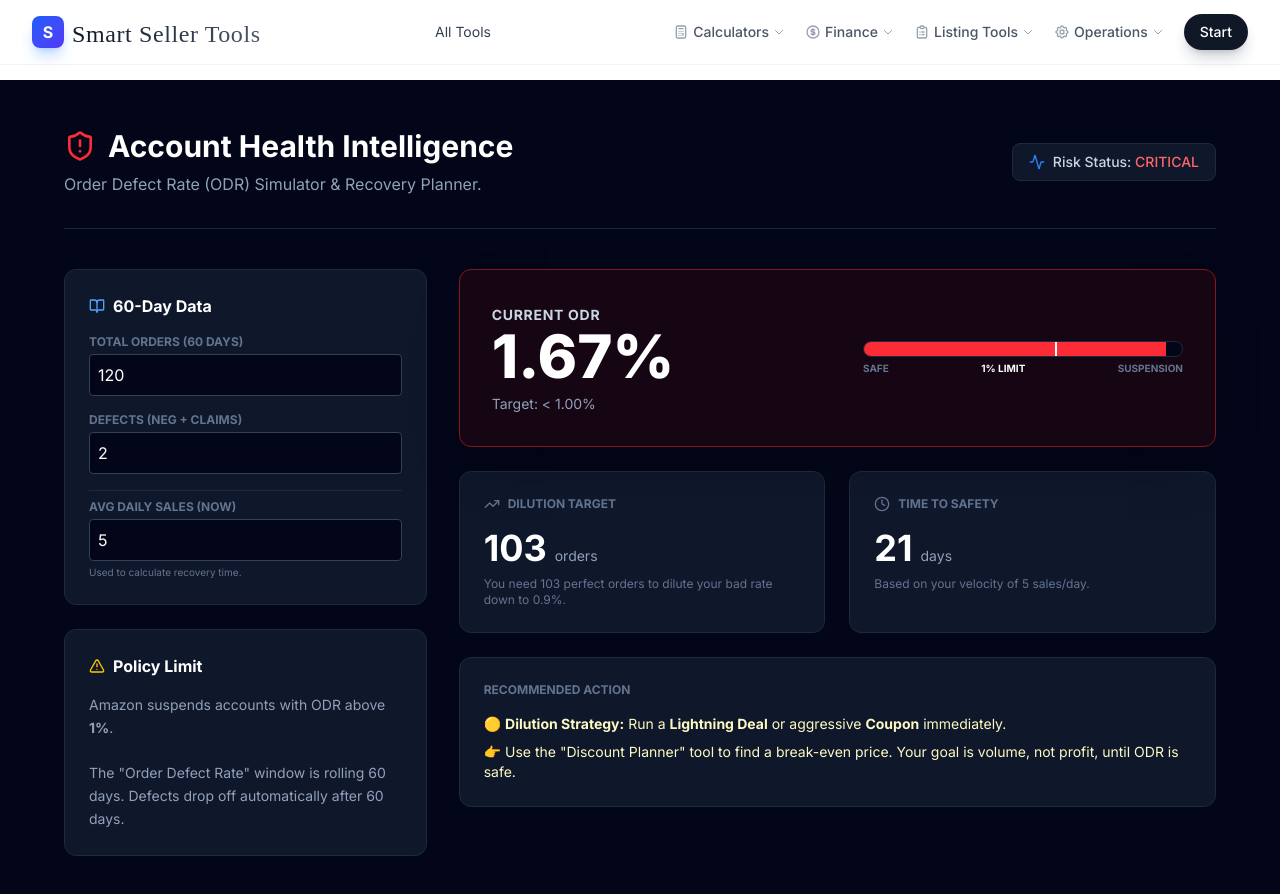
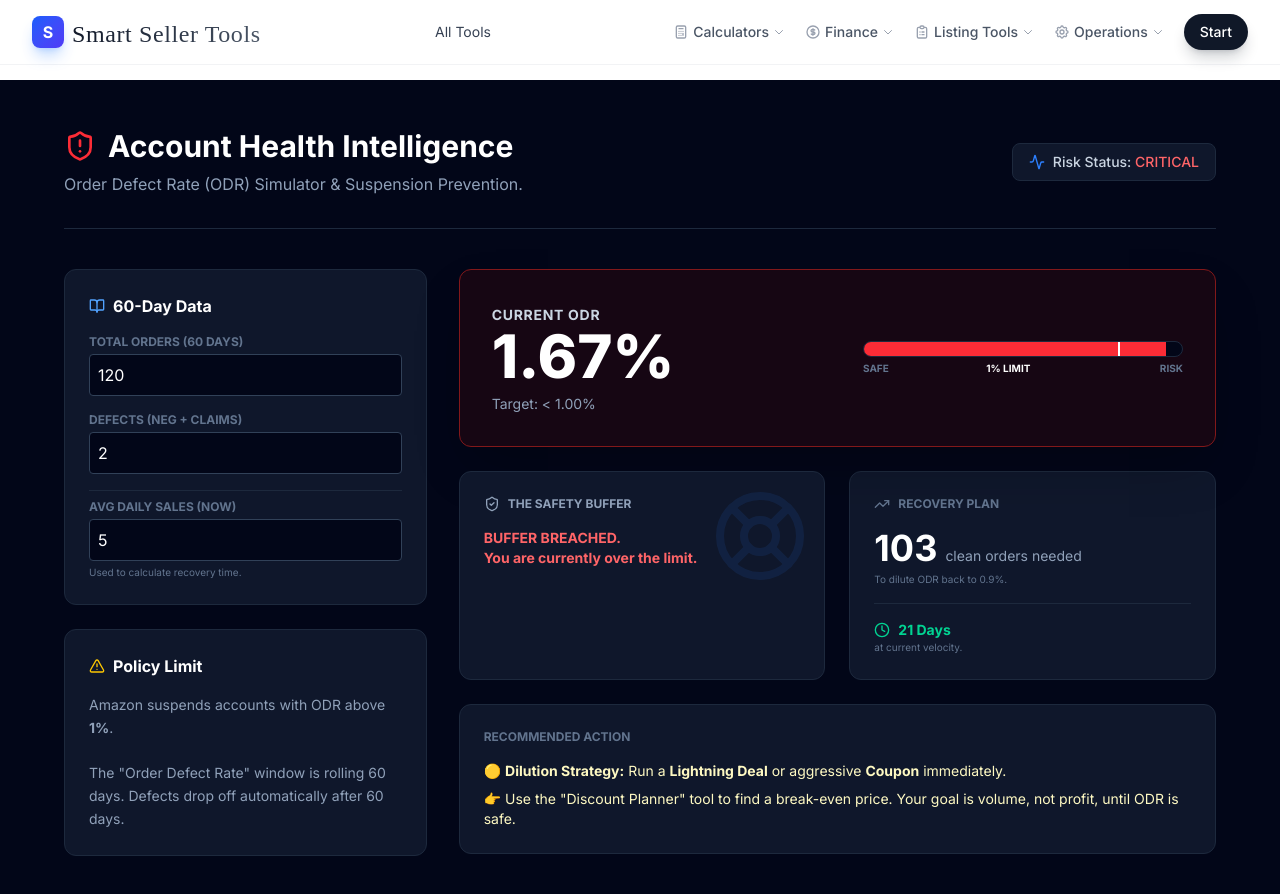
Before and after one commit to Smart-rwl/amazon-image-tool, a Next.js app: page /odr-calculator in a window 1280 px wide. Shown: the top 894 px of the page. Built offline with nearby package versions, Linux system fonts and the light colour scheme; a web font is replaced by a local one.

Commit message:
odr calculator

```diff
--- a/app/odr-calculator/page.tsx
+++ b/app/odr-calculator/page.tsx
@@ -9,7 +9,9 @@ import {
   AlertTriangle,
   BookOpen,
   Activity,
-  CheckCircle2 // <--- Added this missing import
+  CheckCircle2,
+  LifeBuoy, // NEW
+  Ban       // NEW
 } from 'lucide-react';
 
 export default function AccountHealthIntelligence() {
@@ -28,7 +30,8 @@ export default function AccountHealthIntelligence() {
     ordersNeeded: 0,
     daysToRecover: 0,
     status: 'safe' as 'safe' | 'warning' | 'critical' | 'suspended',
-    riskScore: 0
+    riskScore: 0,
+    defectBuffer: 0 // NEW
   });
 
   // --- ENGINE ---
@@ -37,11 +40,6 @@ export default function AccountHealthIntelligence() {
     const odr = totalOrders > 0 ? (defects / totalOrders) * 100 : 0;
 
     // B. Recovery Math (Target < 1%)
-    // Formula: defects / (totalOrders + X) = 0.009 (Target 0.9%)
-    // defects = 0.009 * (totalOrders + X)
-    // defects / 0.009 = totalOrders + X
-    // X = (defects / 0.009) - totalOrders
-
     const targetRate = 0.009; // 0.9% safety buffer
     let needed = 0;
 
@@ -53,14 +51,20 @@ export default function AccountHealthIntelligence() {
     // C. Time to Recover
     const days = dailyVelocity > 0 ? Math.ceil(needed / dailyVelocity) : 0;
 
-    // D. Risk Logic
+    // D. NEW: "Survival Buffer" Calculation
+    // How many defects can I take before hitting 1%?
+    // 1% of Total Orders = Max Allowable Defects
+    const maxDefects = Math.floor(totalOrders * 0.01);
+    const buffer = maxDefects - defects;
+
+    // E. Risk Logic
     let status: 'safe' | 'warning' | 'critical' | 'suspended' = 'safe';
     let risk = 0; // 0-100 scale for UI gauge
 
-    if (odr < 1) {
+    if (odr < 0.7) {
       status = 'safe';
       risk = (odr / 1) * 60; // 0% to 60% gauge fill
-    } else if (odr < 1.5) {
+    } else if (odr < 1) {
       status = 'warning';
       risk = 75;
     } else {
@@ -70,7 +74,7 @@ export default function AccountHealthIntelligence() {
 
     // "Impossible" check
     if (needed > 500 && dailyVelocity < 10) {
-      status = 'suspended'; // Math alone won't save you
+      status = 'suspended';
     }
 
     setMetrics({
@@ -78,7 +82,8 @@ export default function AccountHealthIntelligence() {
       ordersNeeded: needed > 0 ? needed : 0,
       daysToRecover: days,
       status,
-      riskScore: risk
+      riskScore: risk,
+      defectBuffer: Math.max(buffer, 0)
     });
 
   }, [totalOrders, defects, dailyVelocity]);
@@ -95,7 +100,7 @@ export default function AccountHealthIntelligence() {
               Account Health Intelligence
             </h1>
             <p className="text-slate-400 mt-2">
-              Order Defect Rate (ODR) Simulator & Recovery Planner.
+              Order Defect Rate (ODR) Simulator & Suspension Prevention.
             </p>
           </div>
           <div className="flex items-center gap-2 bg-slate-900 px-4 py-2 rounded-lg border border-slate-800">
@@ -116,7 +121,6 @@ export default function AccountHealthIntelligence() {
                <h3 className="text-white font-bold flex items-center gap-2 mb-4">
                   <BookOpen className="w-4 h-4 text-blue-400" /> 60-Day Data
                </h3>
-
                <div className="space-y-4">
                   <div>
                      <label className="text-xs font-bold text-slate-500 uppercase mb-1 block">Total Orders (60 Days)</label>
@@ -126,9 +130,7 @@ export default function AccountHealthIntelligence() {
                      <label className="text-xs font-bold text-slate-500 uppercase mb-1 block">Defects (Neg + Claims)</label>
                      <input type="number" value={defects} onChange={e => setDefects(Number(e.target.value))} className="w-full bg-slate-950 border border-slate-700 rounded p-2 text-white font-mono focus:border-red-500 outline-none" />
                   </div>
-
                   <div className="h-px bg-slate-800 my-2"></div>
-
                   <div>
                      <label className="text-xs font-bold text-slate-500 uppercase mb-1 block">Avg Daily Sales (Now)</label>
                      <input type="number" value={dailyVelocity} onChange={e => setDailyVelocity(Number(e.target.value))} className="w-full bg-slate-950 border border-slate-700 rounded p-2 text-white font-mono focus:border-emerald-500 outline-none" />
@@ -154,7 +156,7 @@ export default function AccountHealthIntelligence() {
           {/* --- RIGHT: INTELLIGENCE PANEL (8 Cols) --- */}
           <div className="lg:col-span-8 space-y-6">
 
-            {/* 1. ODR Dashboard */}
+            {/* 1. ODR Gauge & Dashboard */}
             <div className={`rounded-xl border p-8 shadow-2xl relative overflow-hidden ${
                metrics.status === 'safe' ? 'bg-emerald-950/30 border-emerald-900' : 'bg-red-950/30 border-red-900'
             }`}>
@@ -169,7 +171,7 @@ export default function AccountHealthIntelligence() {
                      </p>
                   </div>
 
-                  {/* Gauge Visual */}
+                  {/* Visual Gauge */}
                   <div className="flex-1 w-full md:max-w-xs">
                      <div className="h-4 w-full bg-slate-950 rounded-full border border-slate-800 overflow-hidden relative">
                         <div
@@ -179,61 +181,78 @@ export default function AccountHealthIntelligence() {
                            style={{ width: `${metrics.riskScore}%` }}
                         ></div>
                         {/* 1% Limit Marker */}
-                        <div className="absolute top-0 bottom-0 w-0.5 bg-white z-10" style={{ left: '60%' }} title="1% Threshold"></div>
+                        <div className="absolute top-0 bottom-0 w-0.5 bg-white z-10" style={{ left: '80%' }} title="1% Threshold"></div>
                      </div>
                      <div className="flex justify-between text-[10px] text-slate-500 mt-1 uppercase font-bold">
                         <span>Safe</span>
-                        <span className="text-white">1% Limit</span>
-                        <span>Suspension</span>
+                        <span className="text-white pr-8">1% Limit</span>
+                        <span>Risk</span>
                      </div>
                   </div>
                </div>
             </div>
 
-            {/* 2. Recovery Plan */}
-            {metrics.ordersNeeded > 0 ? (
+            {/* 2. Intelligent Action Cards */}
             <div className="grid grid-cols-1 md:grid-cols-2 gap-6">
 
+               {/* NEW: The Buffer Card */}
+               <div className="bg-slate-900 border border-slate-800 rounded-xl p-6 relative overflow-hidden group hover:border-blue-500/50 transition-colors">
+                   <div className="absolute right-0 top-0 opacity-10 p-4">
+                       <LifeBuoy className="w-24 h-24 text-blue-500" />
+                   </div>
+                   <h3 className="text-xs font-bold text-slate-400 uppercase mb-4 flex items-center gap-2">
+                       <ShieldCheck className="w-4 h-4" /> The Safety Buffer
+                   </h3>
+
+                   {metrics.status === 'critical' || metrics.status === 'suspended' ? (
+                       <div className="text-red-400 font-bold text-sm">
+                           BUFFER BREACHED. <br/> You are currently over the limit.
+                       </div>
+                   ) : (
+                       <>
+                           <div className="text-4xl font-black text-white mb-2">{metrics.defectBuffer}</div>
+                           <p className="text-xs text-slate-400 leading-relaxed relative z-10">
+                               You can afford exactly <b>{metrics.defectBuffer} more defects</b> before your ODR hits 1% and triggers a review.
+                           </p>
+                       </>
+                   )}
+               </div>
+
+               {/* The Recovery Card */}
+               {metrics.ordersNeeded > 0 ? (
                    <div className="bg-slate-900 border border-slate-800 rounded-xl p-6">
                       <h3 className="text-xs font-bold uppercase text-slate-500 mb-4 flex items-center gap-2">
-                        <TrendingUp className="w-4 h-4" /> Dilution Target
+                         <TrendingUp className="w-4 h-4" /> Recovery Plan
                       </h3>
-                     <div className="flex items-baseline gap-2 mb-2">
+                      <div className="space-y-4">
+                          <div>
+                              <div className="flex items-baseline gap-2">
                                  <span className="text-4xl font-bold text-white">{metrics.ordersNeeded}</span>
-                        <span className="text-sm text-slate-400">orders</span>
+                                 <span className="text-sm text-slate-400">clean orders needed</span>
                               </div>
-                     <p className="text-xs text-slate-500">
-                        You need {metrics.ordersNeeded} perfect orders to dilute your bad rate down to 0.9%.
+                              <p className="text-[10px] text-slate-500 mt-1">
+
+                                To dilute ODR back to 0.9%.
                               </p>
                           </div>
-
-                  <div className="bg-slate-900 border border-slate-800 rounded-xl p-6">
-                     <h3 className="text-xs font-bold uppercase text-slate-500 mb-4 flex items-center gap-2">
-                        <Clock className="w-4 h-4" /> Time to Safety
-                     </h3>
-                     {metrics.status === 'suspended' ? (
-                        <div className="text-red-400 font-bold text-sm">
-                           Math won't save you.
+                          <div className="pt-4 border-t border-slate-800">
+                              <div className="flex items-center gap-2">
+                                 <Clock className="w-4 h-4 text-emerald-400" />
+                                 <span className="text-sm text-emerald-400 font-bold">{metrics.daysToRecover} Days</span>
+                              </div>
+                              <p className="text-[10px] text-slate-500">at current velocity.</p>
+                          </div>
+                      </div>
                    </div>
                ) : (
-                        <div className="flex items-baseline gap-2 mb-2">
-                           <span className="text-4xl font-bold text-white">{metrics.daysToRecover}</span>
-                           <span className="text-sm text-slate-400">days</span>
+                   <div className="bg-emerald-900/20 border border-emerald-900/50 rounded-xl p-6 flex flex-col justify-center items-center text-center">
+                      <CheckCircle2 className="w-12 h-12 text-emerald-500 mb-2" />
+                      <h3 className="text-sm font-bold text-white">All Systems Green</h3>
+                      <p className="text-xs text-slate-400 mt-1">Your ODR is healthy. No dilution needed.</p>
                    </div>
                )}
-                     <p className="text-xs text-slate-500">
-                        Based on your velocity of {dailyVelocity} sales/day.
-                     </p>
-                  </div>
 
             </div>
-            ) : (
-               <div className="bg-emerald-900/20 border border-emerald-900/50 rounded-xl p-8 text-center">
-                  <CheckCircle2 className="w-12 h-12 text-emerald-500 mx-auto mb-4" />
-                  <h3 className="text-xl font-bold text-white">Your Account is Healthy</h3>
-                  <p className="text-slate-400 mt-2">No dilution orders needed. Keep up the good work!</p>
-               </div>
-            )}
 
             {/* 3. Action Guide */}
             {metrics.status !== 'safe' && (
@@ -242,8 +261,8 @@ export default function AccountHealthIntelligence() {
 
                   {metrics.status === 'suspended' ? (
                      <div className="space-y-2 text-sm text-red-200">
-                        <p>🔴 <b>Critical Situation:</b> You need too many orders ({metrics.ordersNeeded}) to recover naturally.</p>
-                        <p>👉 <b>Do not wait.</b> Prepare a "Plan of Action" (POA) for Amazon. Explain the root cause and how you fixed it.</p>
+                        <p className="flex items-center gap-2"><Ban className="w-4 h-4" /> <b>Critical Situation:</b> You need too many orders ({metrics.ordersNeeded}) to recover naturally.</p>
+                        <p className="pl-6">👉 <b>Do not wait.</b> Prepare a "Plan of Action" (POA) for Amazon. Explain the root cause and how you fixed it.</p>
                      </div>
                   ) : (
                      <div className="space-y-2 text-sm text-yellow-100">
```
Lines whose indentation alone changed are shown as unchanged.
